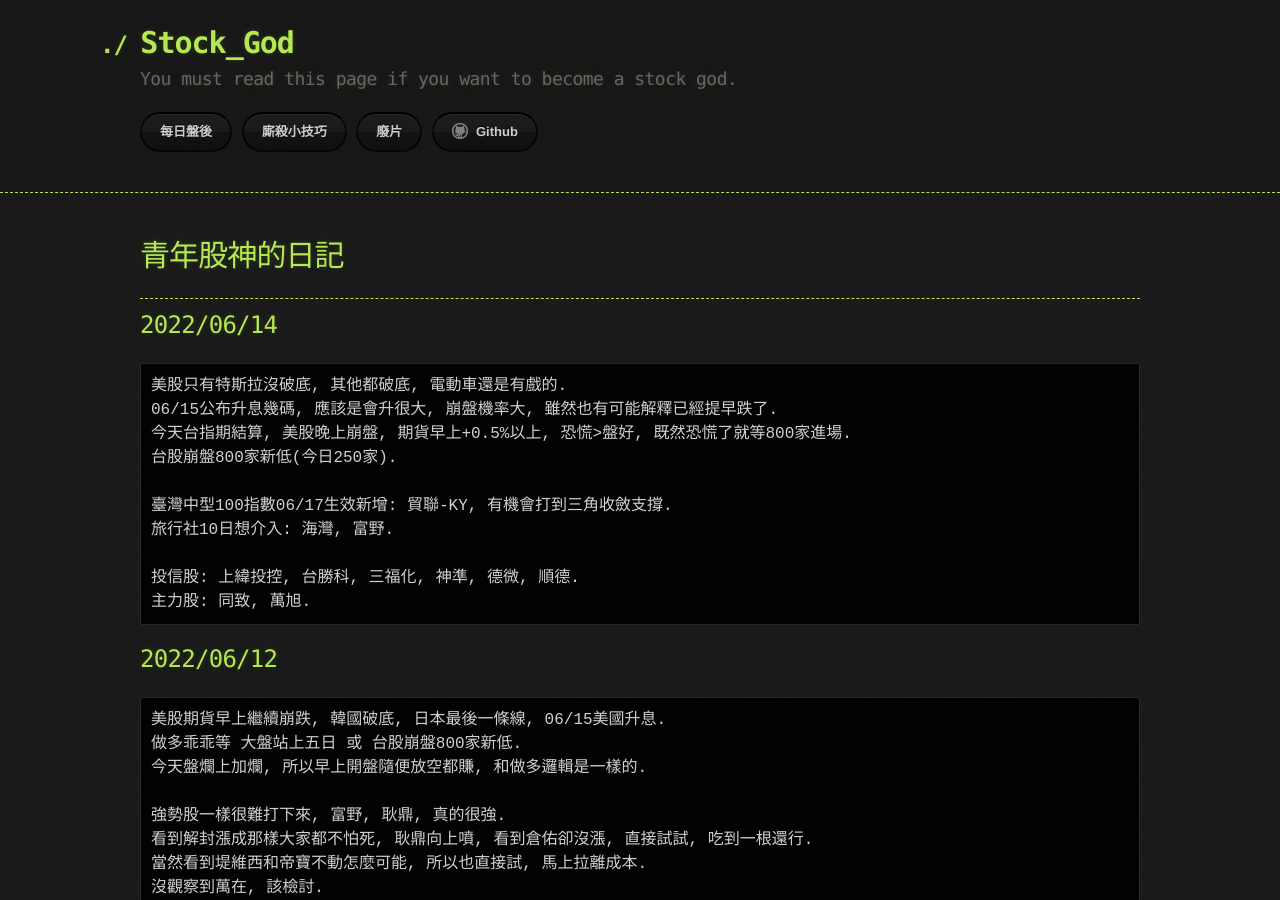
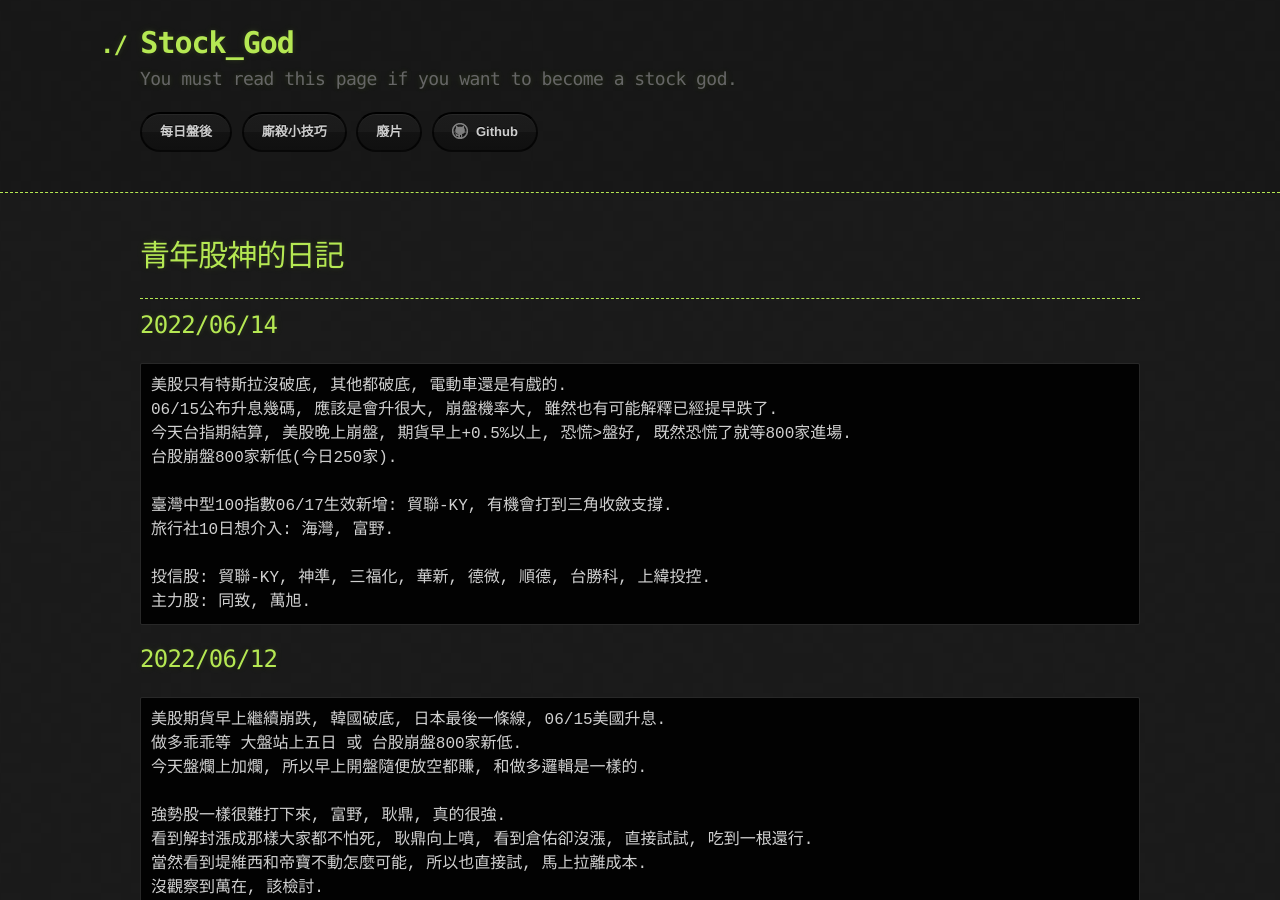
Before and after one commit to lepg5487/Stock_God, a Jekyll site: the page built from index.md, in a window 1280 px wide and 900 px high. Built offline with Jekyll 4.4.1, drawn with Linux system fonts in a browser that asks for light colours; our own code applies the rules of GitHub Pages for plain Markdown files.

Commit message:
Update index.md

````diff
--- a/index.md
+++ b/index.md
@@ -16,7 +16,7 @@ layout: testlayouts
 臺灣中型100指數06/17生效新增: 貿聯-KY, 有機會打到三角收斂支撐.
 旅行社10日想介入: 海灣, 富野.
 
-投信股: 上緯投控, 台勝科, 三福化, 神準, 德微, 順德.
+投信股: 貿聯-KY, 神準, 三福化, 華新, 德微, 順德, 台勝科, 上緯投控.
 主力股: 同致, 萬旭.
 ```
 
````
